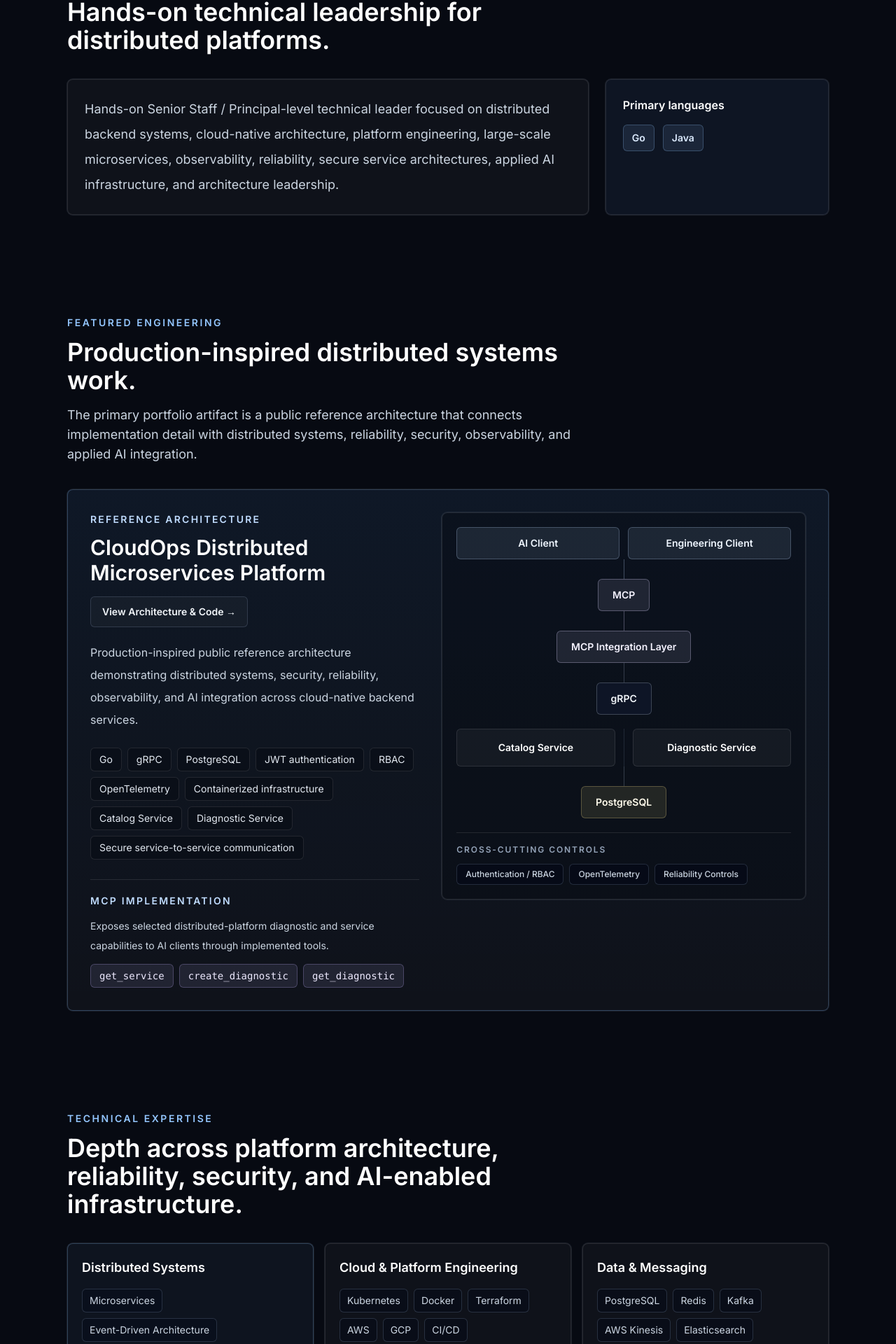
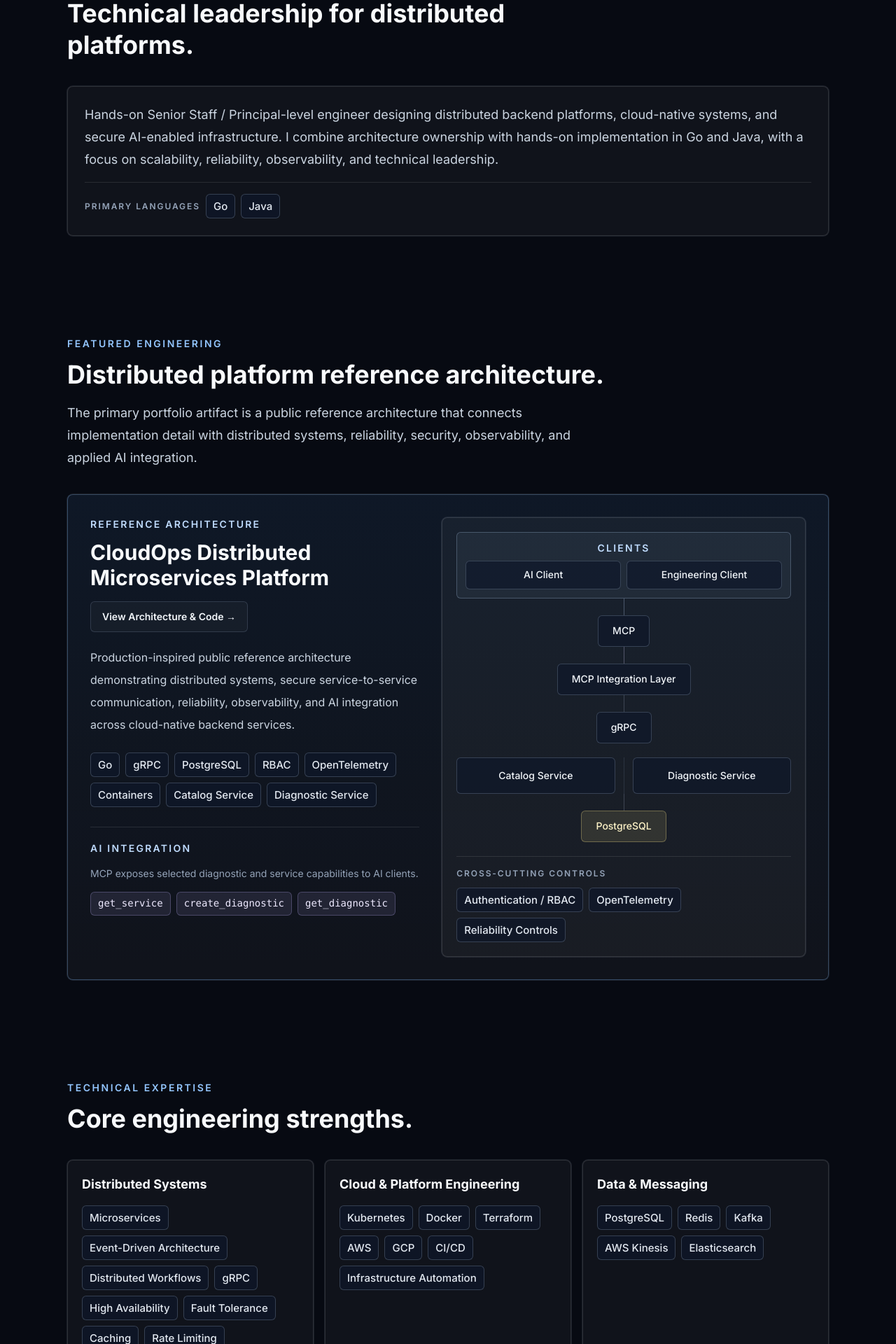
Before and after one commit to rvarkali/engineering-portfolio, a Next.js app: page / in a window 1280 px wide. Shown: the part 844-2764 px from the top of the page at 70% size. Built offline with nearby package versions, Linux system fonts and the light colour scheme.

Commit message:
font polish

```diff
--- a/src/components/HomeSections.tsx
+++ b/src/components/HomeSections.tsx
@@ -1,28 +1,35 @@
-import { education, expertiseGroups, profile, recognition } from "@/data/profile";
+import { credentials, expertiseGroups, profile, recognition } from "@/data/profile";
 import { experienceHighlights } from "@/data/experience";
 import { featuredProjects } from "@/data/projects";
 import { LinkButton } from "./LinkButton";
 import { Section } from "./Section";
 
+const cardSurface = "rounded-lg border border-white/[0.12] bg-white/[0.04] shadow-soft-border";
+const emphasizedCardSurface = "border-blue-300/30 bg-blue-300/[0.06]";
+const cardTitle = "text-base font-[620] leading-snug text-slate-50 sm:text-lg";
+const cardBody = "text-sm leading-6 text-slate-300 sm:text-base sm:leading-7";
+const metadataLabel =
+  "text-xs font-semibold uppercase tracking-[0.16em] text-blue-200 sm:text-sm";
+const mutedLabel = "text-xs font-semibold uppercase tracking-[0.16em] text-slate-400";
+const chip =
+  "rounded-md border border-slate-500/45 bg-slate-900/70 px-2 py-1 text-sm font-medium leading-[1.35] text-slate-200 sm:px-2.5 sm:py-1.5 sm:text-[15px] sm:leading-[1.4]";
+const codeChip =
+  "rounded-md border border-violet-300/25 bg-violet-300/[0.1] px-2 py-1 font-mono text-[13px] font-medium leading-[1.35] text-violet-100 sm:px-2.5 sm:py-1.5 sm:text-sm sm:leading-[1.4]";
+
 export function AboutSection() {
   return (
-    <Section id="about" eyebrow="About" title="Hands-on technical leadership for distributed platforms.">
-      <div className="grid gap-6 lg:grid-cols-[1.4fr_0.6fr]">
-        <p className="rounded-lg border border-white/10 bg-white/[0.035] p-6 text-lg leading-9 text-slate-300 shadow-soft-border">
+    <Section id="about" eyebrow="About" title="Technical leadership for distributed platforms.">
+      <div className={`${cardSurface} p-4 sm:p-6`}>
+        <p className="text-base leading-7 text-slate-300 sm:text-lg sm:leading-8">
           {profile.about}
         </p>
-        <div className="rounded-lg border border-white/10 bg-ink-800/70 p-6 shadow-soft-border">
-          <h3 className="text-base font-semibold text-white">Primary languages</h3>
-          <div className="mt-4 flex flex-wrap gap-3">
+        <div className="mt-4 flex flex-wrap items-center gap-2 border-t border-white/10 pt-4">
+          <span className={mutedLabel}>Primary languages</span>
           {profile.languages.map((language) => (
-              <span
-                className="rounded-md border border-blue-300/25 bg-blue-300/10 px-3 py-2 text-sm font-semibold text-blue-100"
-                key={language}
-              >
+            <span className={chip} key={language}>
               {language}
             </span>
           ))}
-          </div>
         </div>
       </div>
     </Section>
@@ -34,26 +41,23 @@ export function ExpertiseSection() {
     <Section
       id="technical-expertise"
       eyebrow="Technical Expertise"
-      title="Depth across platform architecture, reliability, security, and AI-enabled infrastructure."
+      title="Core engineering strengths."
     >
       <div className="grid gap-4 md:grid-cols-2 xl:grid-cols-3">
         {expertiseGroups.map((group) => (
           <article
-            className={`rounded-lg border p-5 shadow-soft-border ${
+            className={`${cardSurface} p-4 sm:p-5 ${
               group.title === "Distributed Systems" ||
               group.title === "Applied AI & AI Infrastructure"
-                ? "border-blue-300/25 bg-blue-300/[0.055]"
-                : "border-white/10 bg-white/[0.035]"
-            }`}
+                ? emphasizedCardSurface
+                : ""
+            } ${group.title === "Technical Leadership" ? "md:col-span-2 xl:col-span-3" : ""}`}
             key={group.title}
           >
-            <h3 className="text-lg font-semibold text-white">{group.title}</h3>
-            <div className="mt-4 flex flex-wrap gap-2">
+            <h3 className={cardTitle}>{group.title}</h3>
+            <div className="mt-3 flex flex-wrap gap-1.5 sm:mt-4 sm:gap-2">
               {group.items.map((item) => (
-                <span
-                  className="rounded-md border border-slate-600/50 bg-slate-950/35 px-2.5 py-1.5 text-sm text-slate-300"
-                  key={item}
-                >
+                <span className={chip} key={item}>
                   {item}
                 </span>
               ))}
@@ -70,54 +74,52 @@ function ArchitectureVisualization() {
   const crossCutting = ["Authentication / RBAC", "OpenTelemetry", "Reliability Controls"];
 
   return (
-    <div className="rounded-lg border border-white/10 bg-ink-950/40 p-5 shadow-soft-border">
+    <div className={`${cardSurface} bg-ink-950/50 p-4 sm:p-5`}>
       <div className="flex flex-col items-center text-center">
-        <div className="grid w-full gap-3 sm:grid-cols-2">
+        <div className="w-full rounded-md border border-blue-200/25 bg-blue-200/[0.06] p-3">
+          <p className={`mb-2 ${metadataLabel}`}>Clients</p>
+          <div className="grid gap-2 sm:grid-cols-2">
             {clientNodes.map((node) => (
               <div
-              className="rounded-md border border-blue-200/25 bg-blue-200/10 px-4 py-3 text-sm font-semibold text-blue-50"
+                className="rounded-md border border-slate-500/45 bg-slate-900/70 px-3 py-2.5 text-sm font-medium leading-[1.35] text-slate-100"
                 key={node}
               >
                 {node}
               </div>
             ))}
           </div>
-        <div className="h-7 w-px bg-blue-200/30" />
-        <div className="rounded-md border border-violet-200/30 bg-violet-200/10 px-5 py-3 text-sm font-semibold text-violet-50">
+        </div>
+        <div className="h-6 w-px bg-blue-200/30" />
+        <div className="rounded-md border border-slate-500/45 bg-slate-900/70 px-5 py-3 text-sm font-medium leading-[1.35] text-slate-100">
           MCP
         </div>
-        <div className="h-7 w-px bg-violet-200/30" />
-        <div className="rounded-md border border-violet-200/30 bg-violet-200/10 px-5 py-3 text-sm font-semibold text-violet-50">
+        <div className="h-6 w-px bg-violet-200/30" />
+        <div className="rounded-md border border-slate-500/45 bg-slate-900/70 px-5 py-3 text-sm font-medium leading-[1.35] text-slate-100">
           MCP Integration Layer
         </div>
-        <div className="h-7 w-px bg-slate-400/30" />
-        <div className="rounded-md border border-slate-300/25 bg-slate-900/80 px-5 py-3 text-sm font-semibold text-slate-100">
+        <div className="h-6 w-px bg-slate-400/30" />
+        <div className="rounded-md border border-slate-500/45 bg-slate-900/70 px-5 py-3 text-sm font-medium leading-[1.35] text-slate-100">
           gRPC
         </div>
-        <div className="grid w-full items-start gap-3 pt-5 sm:grid-cols-[1fr_auto_1fr]">
-          <div className="rounded-md border border-white/10 bg-white/[0.045] px-4 py-4">
-            <p className="text-sm font-semibold text-white">Catalog Service</p>
+        <div className="grid w-full items-start gap-2 pt-4 sm:grid-cols-[1fr_auto_1fr] sm:gap-3 sm:pt-5">
+          <div className="rounded-md border border-slate-500/45 bg-slate-900/70 px-3 py-3 sm:px-4 sm:py-4">
+            <p className="text-sm font-medium leading-[1.35] text-slate-100">Catalog Service</p>
           </div>
           <div className="hidden h-full min-h-12 w-px bg-slate-500/25 sm:block" />
-          <div className="rounded-md border border-white/10 bg-white/[0.045] px-4 py-4">
-            <p className="text-sm font-semibold text-white">Diagnostic Service</p>
+          <div className="rounded-md border border-slate-500/45 bg-slate-900/70 px-3 py-3 sm:px-4 sm:py-4">
+            <p className="text-sm font-medium leading-[1.35] text-slate-100">Diagnostic Service</p>
           </div>
         </div>
-        <div className="h-7 w-px bg-slate-400/30" />
-        <div className="rounded-md border border-amber-200/25 bg-amber-200/10 px-5 py-3 text-sm font-semibold text-amber-50">
+        <div className="h-6 w-px bg-slate-400/30" />
+        <div className="rounded-md border border-amber-200/30 bg-amber-200/[0.11] px-5 py-3 text-sm font-medium leading-[1.35] text-amber-100">
           PostgreSQL
         </div>
       </div>
       <div className="mt-5 border-t border-white/10 pt-4">
-        <p className="text-xs font-semibold uppercase tracking-[0.16em] text-slate-400">
-          Cross-cutting controls
-        </p>
+        <p className={mutedLabel}>Cross-cutting controls</p>
         <div className="mt-3 flex flex-wrap gap-2">
           {crossCutting.map((item) => (
-            <span
-              className="rounded-md border border-slate-600/45 bg-slate-950/45 px-3 py-1.5 text-xs font-medium text-slate-300"
-              key={item}
-            >
+            <span className={chip} key={item}>
               {item}
             </span>
           ))}
@@ -134,48 +136,39 @@ export function FeaturedEngineeringSection() {
     <Section
       id="featured-engineering"
       eyebrow="Featured Engineering"
-      title="Production-inspired distributed systems work."
+      title="Distributed platform reference architecture."
       description="The primary portfolio artifact is a public reference architecture that connects implementation detail with distributed systems, reliability, security, observability, and applied AI integration."
     >
-      <article className="rounded-lg border border-blue-300/25 bg-[linear-gradient(180deg,rgba(96,165,250,0.09),rgba(255,255,255,0.035))] p-6 shadow-soft-border sm:p-7 lg:p-8">
-        <div className="grid gap-8 lg:grid-cols-[0.95fr_1.05fr] lg:items-start">
+      <article className="rounded-lg border border-blue-300/30 bg-[linear-gradient(180deg,rgba(96,165,250,0.09),rgba(255,255,255,0.04))] p-4 shadow-soft-border sm:p-7 lg:p-8">
+        <div className="grid gap-6 lg:grid-cols-[0.95fr_1.05fr] lg:items-start lg:gap-8">
           <div>
             <div className="flex flex-wrap items-start justify-between gap-4">
               <div>
-                <p className="text-sm font-semibold uppercase tracking-[0.16em] text-blue-200">
-                  {project.status}
-                </p>
-                <h3 className="mt-3 text-2xl font-semibold text-white sm:text-3xl">
+                <p className={metadataLabel}>{project.status}</p>
+                <h3 className="mt-3 text-2xl font-[620] leading-tight text-slate-50 sm:text-3xl">
                   {project.title}
                 </h3>
               </div>
               <LinkButton href={project.href}>View Architecture & Code →</LinkButton>
             </div>
-            <p className="mt-5 text-base leading-8 text-slate-300">{project.description}</p>
-            <div className="mt-6 flex flex-wrap gap-2">
+            <p className="mt-4 text-base leading-7 text-slate-300 sm:mt-5 sm:leading-8">
+              {project.description}
+            </p>
+            <div className="mt-5 flex flex-wrap gap-1.5 sm:mt-6 sm:gap-2">
               {project.highlights.map((highlight) => (
-                <span
-                  className="rounded-md border border-white/10 bg-ink-950/50 px-3 py-1.5 text-sm text-slate-200"
-                  key={highlight}
-                >
+                <span className={chip} key={highlight}>
                   {highlight}
                 </span>
               ))}
             </div>
-            <div className="mt-7 border-t border-white/10 pt-5">
-              <p className="text-sm font-semibold uppercase tracking-[0.16em] text-blue-200">
-                MCP implementation
+            <div className="mt-6 border-t border-white/10 pt-4 sm:mt-7 sm:pt-5">
+              <p className={metadataLabel}>AI integration</p>
+              <p className="mt-2 text-sm leading-6 text-slate-400 sm:mt-3 sm:leading-7">
+                MCP exposes selected diagnostic and service capabilities to AI clients.
               </p>
-              <p className="mt-3 text-sm leading-7 text-slate-300">
-                Exposes selected distributed-platform diagnostic and service capabilities
-                to AI clients through implemented tools.
-              </p>
-              <div className="mt-3 flex flex-wrap gap-2">
+              <div className="mt-3 flex flex-wrap gap-1.5 sm:gap-2">
                 {project.mcp.map((tool) => (
-                  <code
-                    className="rounded-md border border-violet-300/25 bg-violet-300/10 px-3 py-1.5 text-sm text-violet-100"
-                    key={tool}
-                  >
+                  <code className={codeChip} key={tool}>
                     {tool}
                   </code>
                 ))}
@@ -198,14 +191,16 @@ export function ExperienceSection() {
       description="Selected platform, distributed systems, and architecture work across cloud and enterprise environments."
     >
       <div className="grid gap-4 md:grid-cols-2">
-        {experienceHighlights.map((item) => (
+        {experienceHighlights.map((item, index) => (
           <article
-            className="rounded-lg border border-white/10 bg-white/[0.035] p-5 shadow-soft-border"
+            className={`${cardSurface} p-4 sm:p-5 ${
+              index === experienceHighlights.length - 1 ? "md:col-span-2" : ""
+            }`}
             key={item.company}
           >
-            <h3 className="text-xl font-semibold text-white">{item.company}</h3>
-            <p className="mt-1 text-sm font-semibold text-blue-200">{item.role}</p>
-            <p className="mt-3 text-base leading-7 text-slate-300">{item.focus}</p>
+            <h3 className={cardTitle}>{item.company}</h3>
+            <p className={`mt-1 ${metadataLabel}`}>{item.role}</p>
+            <p className={`mt-3 ${cardBody}`}>{item.focus}</p>
           </article>
         ))}
       </div>
@@ -219,7 +214,7 @@ export function RecognitionSection() {
       <div className="grid gap-4 md:grid-cols-3">
         {recognition.map((item) => (
           <div
-            className="rounded-lg border border-white/10 bg-white/[0.035] p-5 text-base font-semibold text-slate-100 shadow-soft-border"
+            className={`${cardSurface} p-4 text-sm font-[620] leading-snug text-slate-100 sm:p-5 sm:text-base`}
             key={item}
           >
             {item}
@@ -235,17 +230,29 @@ export function EducationSection() {
     <Section
       id="education"
       eyebrow="Education & Certifications"
-      title="Academic background and selected certifications."
+      title="Education and certifications."
     >
-      <div className="grid gap-3 sm:grid-cols-2">
-        {education.map((item) => (
-          <div
-            className="rounded-lg border border-white/10 bg-ink-800/70 p-4 text-sm font-medium text-slate-200 shadow-soft-border"
-            key={item}
-          >
+      <div className="grid gap-4 lg:grid-cols-2">
+        <div className={`${cardSurface} bg-ink-800/70 p-4 sm:p-5`}>
+          <h3 className={metadataLabel}>Education</h3>
+          <div className="mt-3 space-y-3">
+            {credentials.education.map((item) => (
+              <p className={cardBody} key={item}>
                 {item}
+              </p>
+            ))}
           </div>
+        </div>
+        <div className={`${cardSurface} bg-ink-800/70 p-4 sm:p-5`}>
+          <h3 className={metadataLabel}>Certifications</h3>
+          <div className="mt-3 space-y-3">
+            {credentials.certifications.map((item) => (
+              <p className={cardBody} key={item}>
+                {item}
+              </p>
             ))}
+          </div>
+        </div>
       </div>
     </Section>
   );
@@ -253,15 +260,17 @@ export function EducationSection() {
 
 export function ContactSection() {
   return (
-    <footer id="contact" className="border-t border-white/10 py-14">
+    <footer id="contact" className="border-t border-white/10 py-12 sm:py-14">
       <div className="mx-auto max-w-6xl px-5 sm:px-8">
         <div className="grid gap-8 lg:grid-cols-[1fr_auto] lg:items-end">
           <div>
-            <p className="text-sm font-semibold uppercase tracking-[0.18em] text-blue-300">
+            <p className="text-xs font-semibold uppercase tracking-[0.18em] text-blue-300 sm:text-sm">
               Contact
             </p>
-            <h2 className="mt-3 text-3xl font-semibold text-white">Professional links</h2>
-            <p className="mt-4 max-w-2xl text-base leading-8 text-slate-300">
+            <h2 className="mt-3 text-[2rem] font-[620] leading-tight text-slate-50 sm:text-3xl">
+              Professional links
+            </h2>
+            <p className="mt-4 max-w-2xl text-base leading-7 text-slate-300 sm:leading-8">
               For engineering leadership, architecture, platform, cloud, and applied AI
               conversations.
             </p>
@@ -276,8 +285,7 @@ export function ContactSection() {
           </div>
         </div>
         <p className="mt-10 text-sm text-slate-500">
-          © {new Date().getFullYear()} {profile.name}. Built as a static professional
-          engineering portfolio.
+          © {new Date().getFullYear()} {profile.name} · {profile.role}
         </p>
       </div>
     </footer>
--- a/src/components/LinkButton.tsx
+++ b/src/components/LinkButton.tsx
@@ -21,7 +21,7 @@ export function LinkButton({
 
   return (
     <Link
-      className={`inline-flex min-h-11 items-center justify-center rounded-md border px-4 py-2 text-sm font-semibold transition focus-visible:outline focus-visible:outline-2 focus-visible:outline-offset-4 focus-visible:outline-blue-300 ${className}`}
+      className={`inline-flex min-h-11 items-center justify-center rounded-md border px-4 py-2 text-sm font-[600] leading-[1.35] transition focus-visible:outline focus-visible:outline-2 focus-visible:outline-offset-4 focus-visible:outline-blue-300 ${className}`}
       href={href}
       target={newTab ? "_blank" : undefined}
       rel={newTab ? "noopener noreferrer" : undefined}
--- a/src/components/Section.tsx
+++ b/src/components/Section.tsx
@@ -10,24 +10,24 @@ type SectionProps = {
 
 export function Section({ id, eyebrow, title, description, children }: SectionProps) {
   return (
-    <section id={id} className="scroll-mt-24 py-14 sm:py-[4.5rem]">
+    <section id={id} className="scroll-mt-24 py-12 sm:py-16 lg:py-[4.5rem]">
       <div className="mx-auto max-w-6xl px-5 sm:px-8">
         <div className="max-w-3xl">
           {eyebrow ? (
-            <p className="text-sm font-semibold uppercase tracking-[0.18em] text-blue-300">
+            <p className="text-xs font-semibold uppercase tracking-[0.18em] text-blue-300 sm:text-sm">
               {eyebrow}
             </p>
           ) : null}
-          <h2 className="mt-3 text-3xl font-semibold tracking-normal text-white sm:text-4xl">
+          <h2 className="mt-3 text-[2rem] font-[620] leading-[1.12] tracking-normal text-slate-50 sm:text-4xl sm:leading-tight">
             {title}
           </h2>
           {description ? (
-            <p className="mt-4 text-base leading-8 text-slate-300 sm:text-lg">
+            <p className="mt-4 text-base leading-7 text-slate-300 sm:text-lg sm:leading-8">
               {description}
             </p>
           ) : null}
         </div>
-        <div className="mt-9">{children}</div>
+        <div className="mt-7 sm:mt-9">{children}</div>
       </div>
     </section>
   );
--- a/src/data/experience.ts
+++ b/src/data/experience.ts
@@ -15,7 +15,7 @@ export const experienceHighlights = [
     company: "Asurion",
     role: "Principal Software Engineer",
     focus:
-      "Delivered customer-facing mobile backup and restore systems using multi-tenant microservices, AWS Kinesis, Redis, Kubernetes, horizontal scaling, partial-failure handling, and retry-oriented long-running workflows."
+      "Delivered customer-facing mobile backup and restore systems on multi-tenant microservices. Used AWS Kinesis, Redis, Kubernetes, horizontal scaling, and partial-failure/retry workflows for long-running distributed operations."
   },
   {
     company: "Apple / Wipro",
--- a/src/data/profile.ts
+++ b/src/data/profile.ts
@@ -7,7 +7,7 @@ export const profile = {
   summary:
     "Designing and building highly available distributed platforms, cloud-native backend systems, and AI-enabled engineering infrastructure.",
   about:
-    "Hands-on Senior Staff / Principal-level technical leader focused on distributed backend systems, cloud-native architecture, platform engineering, large-scale microservices, observability, reliability, secure service architectures, applied AI infrastructure, and architecture leadership.",
+    "Hands-on Senior Staff / Principal-level engineer designing distributed backend platforms, cloud-native systems, and secure AI-enabled infrastructure. I combine architecture ownership with hands-on implementation in Go and Java, with a focus on scalability, reliability, observability, and technical leadership.",
   languages: ["Go", "Java"],
   domain: siteUrl,
   github: "https://github.com/rvarkali",
@@ -22,13 +22,17 @@ export const recognition = [
   "IBM Bravo Award"
 ];
 
-export const education = [
-  "M.Tech, Computer Science and Engineering — Indian Institute of Technology Madras",
-  "B.Tech, Civil Engineering — Osmania University",
-  "AWS Certified Solutions Architect — Associate",
-  "Zscaler Zero Trust Cyber Associate (ZTCA)",
-  "Deep Learning Specialization — DeepLearning.AI (Coursera)"
-];
+export const credentials = {
+  education: [
+    "M.Tech, Computer Science and Engineering — Indian Institute of Technology Madras",
+    "B.Tech, Civil Engineering — Osmania University"
+  ],
+  certifications: [
+    "AWS Certified Solutions Architect — Associate",
+    "Zscaler Zero Trust Cyber Associate (ZTCA)",
+    "Deep Learning Specialization — DeepLearning.AI (Coursera)"
+  ]
+};
 
 export const expertiseGroups = [
   {
@@ -40,7 +44,8 @@ export const expertiseGroups = [
       "gRPC",
       "High Availability",
       "Fault Tolerance",
-      "Caching / Rate Limiting"
+      "Caching",
+      "Rate Limiting"
     ]
   },
   {
--- a/src/data/projects.ts
+++ b/src/data/projects.ts
@@ -7,18 +7,16 @@ export const featuredProjects = [
     title: "CloudOps Distributed Microservices Platform",
     status: "Reference architecture",
     description:
-      "Production-inspired public reference architecture demonstrating distributed systems, security, reliability, observability, and AI integration across cloud-native backend services.",
+      "Production-inspired public reference architecture demonstrating distributed systems, secure service-to-service communication, reliability, observability, and AI integration across cloud-native backend services.",
     highlights: [
       "Go",
       "gRPC",
       "PostgreSQL",
-      "JWT authentication",
       "RBAC",
       "OpenTelemetry",
-      "Containerized infrastructure",
+      "Containers",
       "Catalog Service",
-      "Diagnostic Service",
-      "Secure service-to-service communication"
+      "Diagnostic Service"
     ],
     mcp: ["get_service", "create_diagnostic", "get_diagnostic"],
     href: repositoryLinks.cloudOpsPlatform
```
Lines whose indentation alone changed are shown as unchanged.
